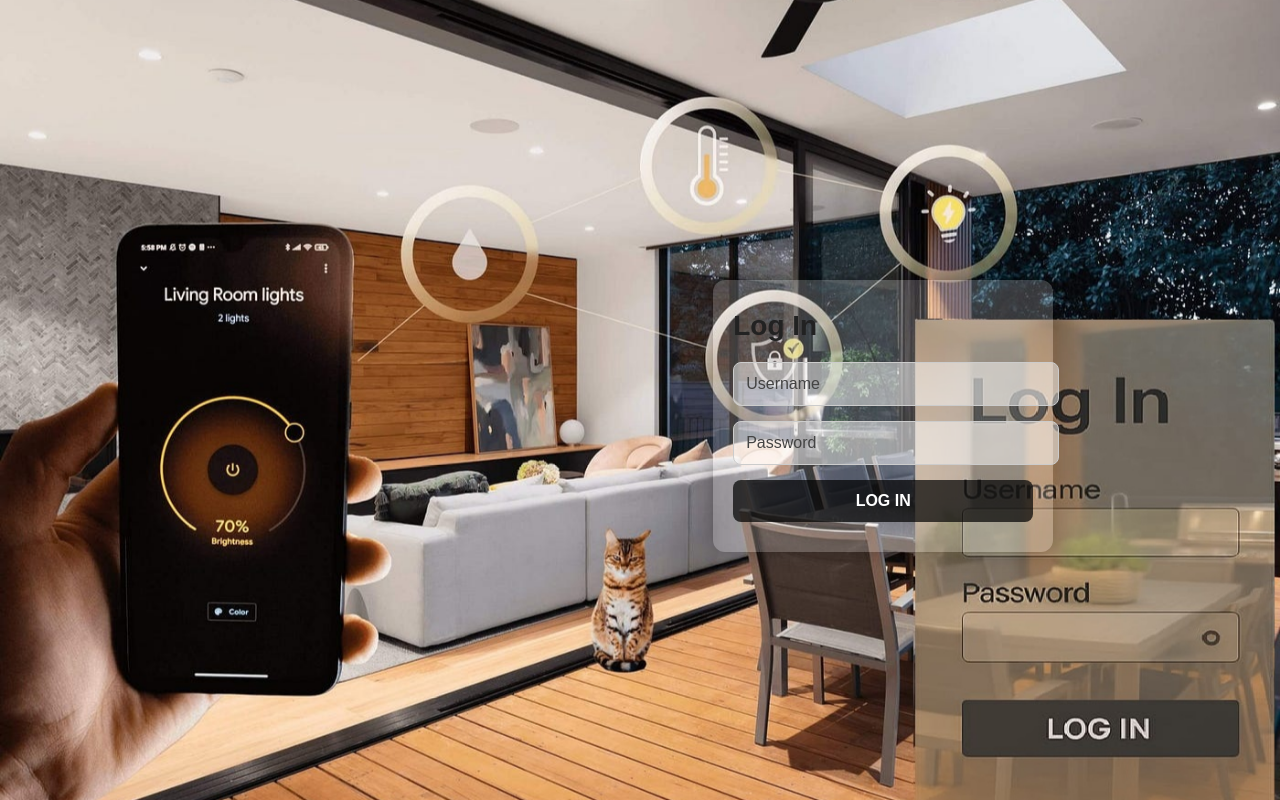
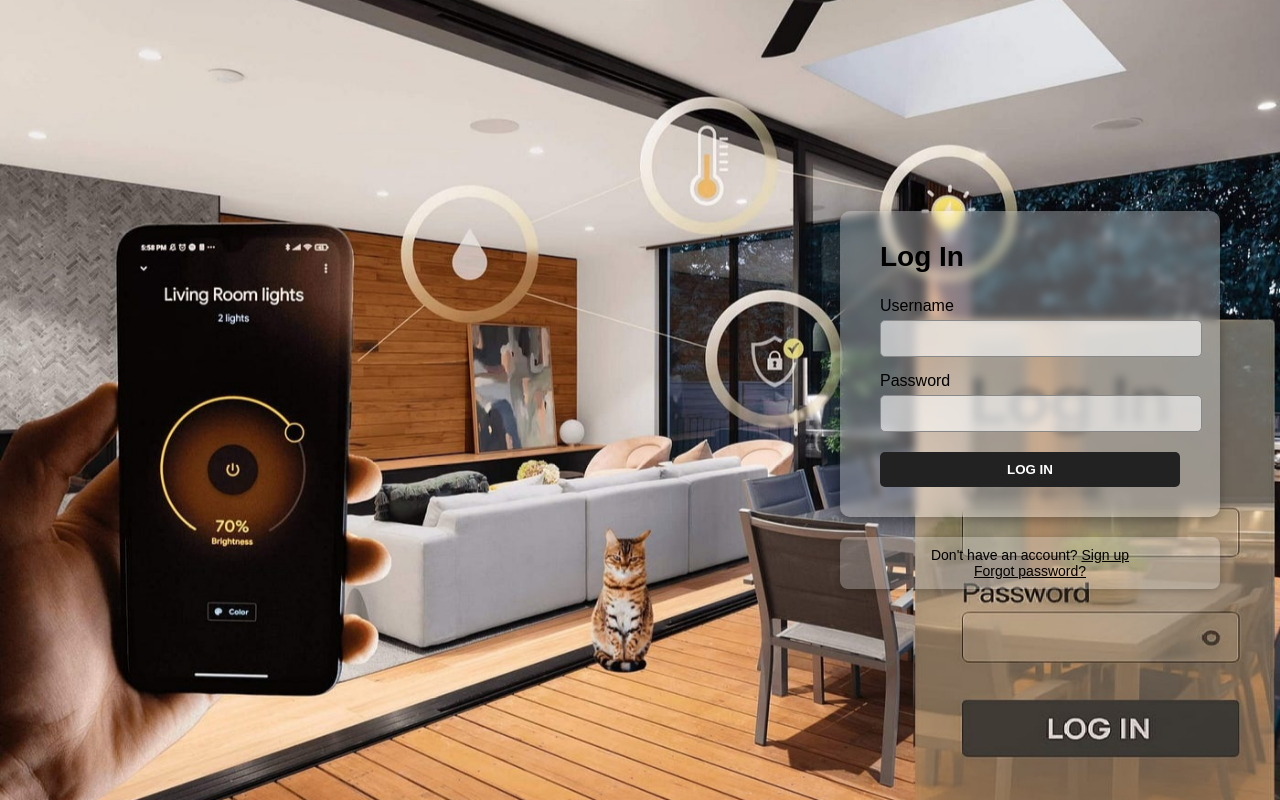
Before and after one commit to charmibhalani/smart-home-website, a plain HTML site: page index.html in a window 1280 px wide. Drawn offline with Linux system fonts and the light colour scheme.

Commit message:
Update index.html

```diff
--- a/index.html
+++ b/index.html
@@ -7,72 +7,104 @@
   <style>
     body, html {
       margin: 0;
+      padding: 0;
       height: 100%;
       font-family: Arial, sans-serif;
       background: url('background.jpg') no-repeat center center fixed;
       background-size: cover;
     }
 
+    .container {
+      height: 100%;
+      display: flex;
+      justify-content: flex-end;
+      align-items: center;
+      padding-right: 60px;
+    }
+
     .login-box {
-      position: absolute;
-      top: 52%; /* fine-tuned for alignment */
-      left: 69%;
-      transform: translate(-50%, -50%);
-      background: rgba(255, 255, 255, 0.2); /* matches light background */
-      padding: 30px 20px;
-      border-radius: 12px;
+      background-color: rgba(255, 255, 255, 0.3); /* Semi-transparent */
+      padding: 30px 40px;
+      border-radius: 10px;
+      box-shadow: 0 4px 12px rgba(0,0,0,0.3);
       width: 300px;
-      box-shadow: 0 0 20px rgba(0, 0, 0, 0.3);
+      backdrop-filter: blur(4px); /* Smooth background blur */
     }
 
     .login-box h2 {
-      margin: 0 0 20px;
-      color: #222;
+      margin-top: 0;
       font-size: 28px;
+      font-weight: bold;
+      color: #000;
     }
 
-    input[type="text"],
-    input[type="password"] {
-      width: 100%;
-      padding: 12px;
-      margin-bottom: 15px;
-      background: rgba(255, 255, 255, 0.5);
-      border: 1px solid #ccc;
-      border-radius: 8px;
-      font-size: 16px;
+    .login-box label {
+      display: block;
+      margin-top: 15px;
       color: #000;
-      outline: none;
+      font-weight: 500;
     }
 
-    input::placeholder {
-      color: #444;
+    .login-box input[type="text"],
+    .login-box input[type="password"] {
+      width: 100%;
+      padding: 10px;
+      margin-top: 5px;
+      border: 1px solid #888;
+      border-radius: 5px;
+      background-color: rgba(255, 255, 255, 0.6);
     }
 
-    input[type="submit"] {
+    .login-box button {
+      margin-top: 20px;
       width: 100%;
-      padding: 12px;
-      background: rgba(0, 0, 0, 0.7);
+      padding: 10px;
+      background-color: #222;
       color: white;
       border: none;
-      border-radius: 8px;
-      font-size: 16px;
+      border-radius: 5px;
+      cursor: pointer;
       font-weight: bold;
-      cursor: pointer;
     }
 
-    input[type="submit"]:hover {
-      background: rgba(0, 0, 0, 0.9);
+    .extra-box {
+      margin-top: 20px;
+      background-color: rgba(255, 255, 255, 0.25);
+      padding: 10px;
+      text-align: center;
+      font-size: 14px;
+      color: #000;
+      border-radius: 8px;
+      box-shadow: 0 2px 6px rgba(0,0,0,0.2);
+    }
+
+    .extra-box a {
+      color: #000;
+      text-decoration: underline;
     }
   </style>
 </head>
 <body>
-  <div class="login-box">
-    <h2>Log In</h2>
-    <form>
-      <input type="text" placeholder="Username" required>
-      <input type="password" placeholder="Password" required>
-      <input type="submit" value="LOG IN">
-    </form>
+  <div class="container">
+    <div>
+      <div class="login-box">
+        <h2>Log In</h2>
+        <form>
+          <label for="username">Username</label>
+          <input type="text" id="username" name="username" required>
+
+          <label for="password">Password</label>
+          <input type="password" id="password" name="password" required>
+
+          <button type="submit">LOG IN</button>
+        </form>
+      </div>
+
+      <div class="extra-box">
+        Don't have an account? <a href="#">Sign up</a><br>
+        <a href="#">Forgot password?</a>
+      </div>
+    </div>
   </div>
 </body>
 </html>
```
